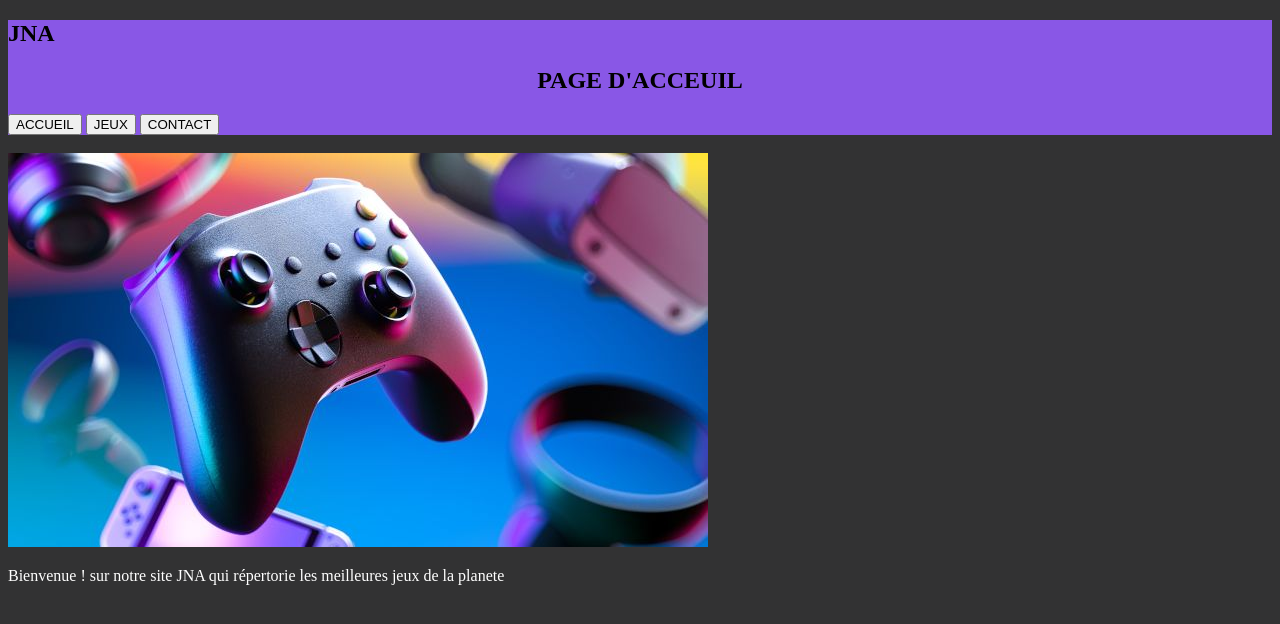
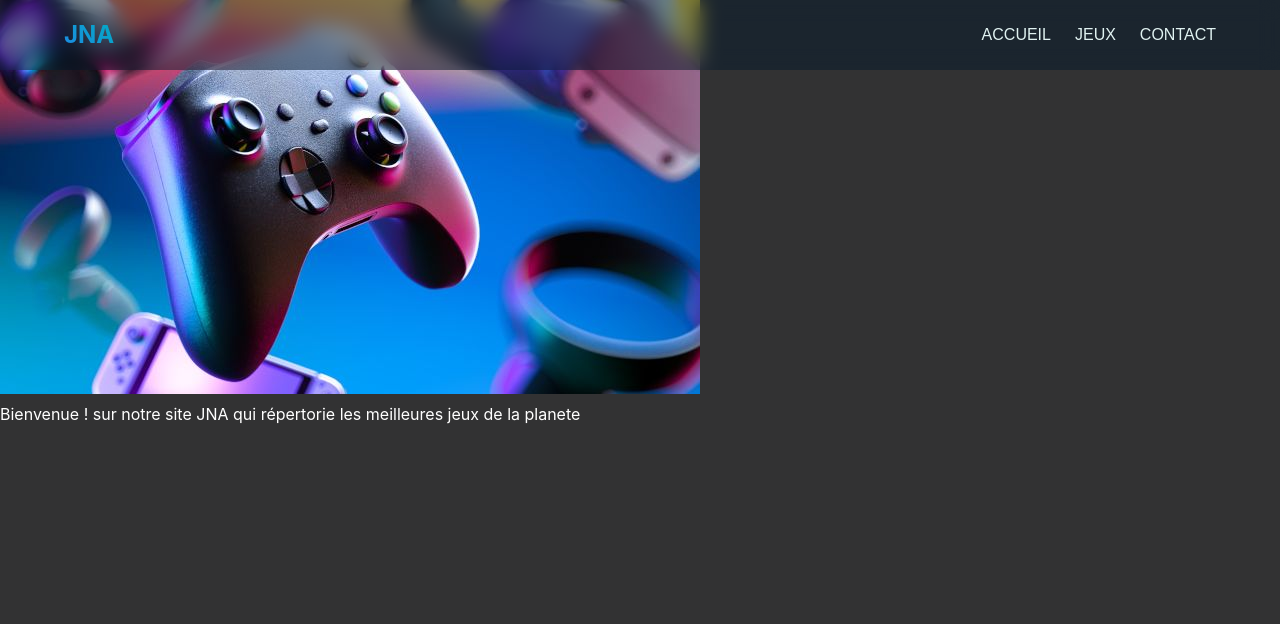
Before and after one commit to XoMeDa69/flop1JNAwab, a plain HTML site: page jna_web/index.html in a window 1280 px wide. Drawn offline with Linux system fonts and the light colour scheme.

Commit message:
Cool update pour XoXo

```diff
--- a/jna_web/css/main.css
+++ b/jna_web/css/main.css
@@ -1,3 +1,28 @@
+:root {
+    --primary-color: #1e88e5;
+    --secondary-color: #00acc1;
+    --accent-color: #3949ab;
+    --background-color: #05182a;
+    --text-color: #e0f2f1;
+    --nav-bg-color: rgba(5, 24, 42, 0.5);
+    --section-bg-color: rgba(18, 38, 63, 0.8);
+}
+
+body {
+    font-family: 'Inter', 'Arial', sans-serif;
+    background-color: var(--background-color);
+    color: var(--text-color);
+    line-height: 1.6;
+    width: 100%;
+    overflow-x: hidden;
+}
+
+* {
+    box-sizing: border-box;
+    margin: 0;
+    padding: 0;
+}
+
 .navi {
     background-color: #8957e6;
 }
@@ -9,3 +34,79 @@
 p{
     color: white;
 }
+
+main {
+    width: 100%;
+}
+
+.navbar {
+    display: flex;
+    justify-content: space-between;
+    align-items: center;
+    padding: 1rem 5%;
+    position: fixed;
+    top: 0;
+    left: 0;
+    right: 0;
+    width: 100%;
+    background-color: var(--nav-bg-color);
+    backdrop-filter: blur(10px);
+    z-index: 1000;
+    transition: all 0.3s ease;
+}
+
+.navbar-brand {
+    display: flex;
+    align-items: center;
+}
+
+.logo {
+    width: 40px;
+    height: 40px;
+    margin-right: 1rem;
+    animation: pulse 2s infinite;
+}
+
+.navbar h1 {
+    font-size: 1.5rem;
+    font-weight: bold;
+    background: linear-gradient(45deg, var(--primary-color), var(--secondary-color));
+    -webkit-background-clip: text;
+    -webkit-text-fill-color: transparent;
+}
+
+.nav-links {
+    display: flex;
+    list-style-type: none;
+}
+
+.nav-links li {
+    margin-left: 1.5rem;
+}
+
+.nav-links button {
+    background: none;
+    border: none;
+    color: var(--text-color);
+    cursor: pointer;
+    font-size: 1rem;
+    transition: color 0.3s ease;
+    position: relative;
+}
+
+.nav-links button::after {
+    content: '';
+    position: absolute;
+    width: 100%;
+    height: 2px;
+    bottom: -5px;
+    left: 0;
+    background-color: var(--secondary-color);
+    transform: scaleX(0);
+    transition: transform 0.3s ease;
+}
+
+.nav-links button:hover::after,
+.nav-links li.active button::after {
+    transform: scaleX(1);
+}
--- a/jna_web/index.html
+++ b/jna_web/index.html
@@ -7,19 +7,24 @@
 	<link href="css\main.css" rel="stylesheet">
 </head>
 <body class="core">
-	<div>
-		<nav class="navi">
-			<div>
-				<h1>JNA</h1> <center><h1>PAGE D'ACCEUIL</h1></center>
-			</div>
-			<div>
-				<button class="btn_nav">ACCUEIL</button>
-				<button class="btn_nav">JEUX</button>
-				<button class="btn_nav">CONTACT</button>
-			</div>
-		</nav>
-	</div>
-	</br>
+	<nav class="navbar">
+		<h1>JNA</h1>
+		<ul class="nav-links">
+			<li>
+				<button>ACCUEIL</button>
+			</li>
+			<li>
+				<button>JEUX</button>
+			</li>
+			<li>
+				<button>CONTACT</button>
+			</li>
+		</ul>
+	</nav>
+
+	<!-- Mettre TOUT le contenu de la page dans UNE SEULE DIV
+	 Cela te permettra de pouvoir changer dynamiquement la page sans devoir la recharger avec du JS et des fichiers HTML
+	 Et de pouvoir mettre du CSS global sur ton container et de le séparer proprement de la NAVBar -->
 	<div>
 		<img src="image\image1.jpg" alt="">
 		<div>
```
